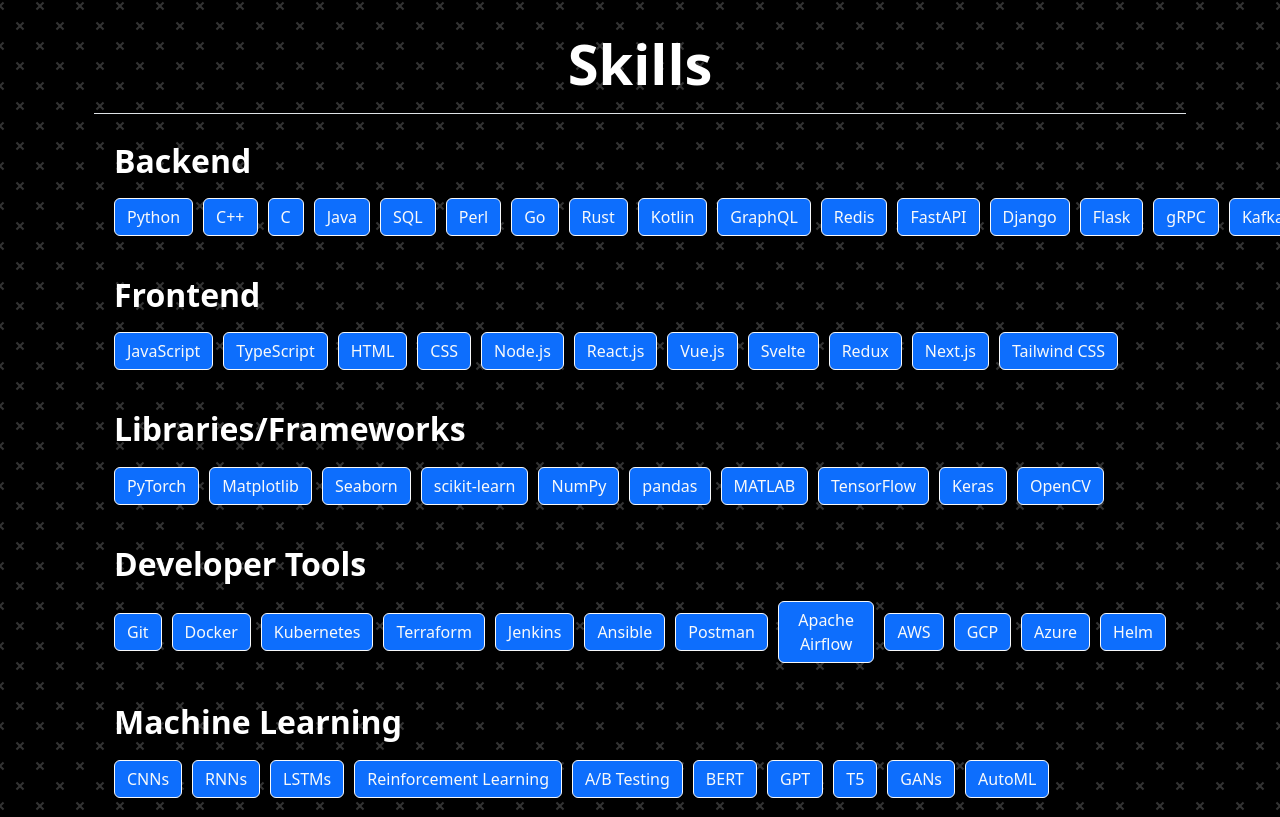
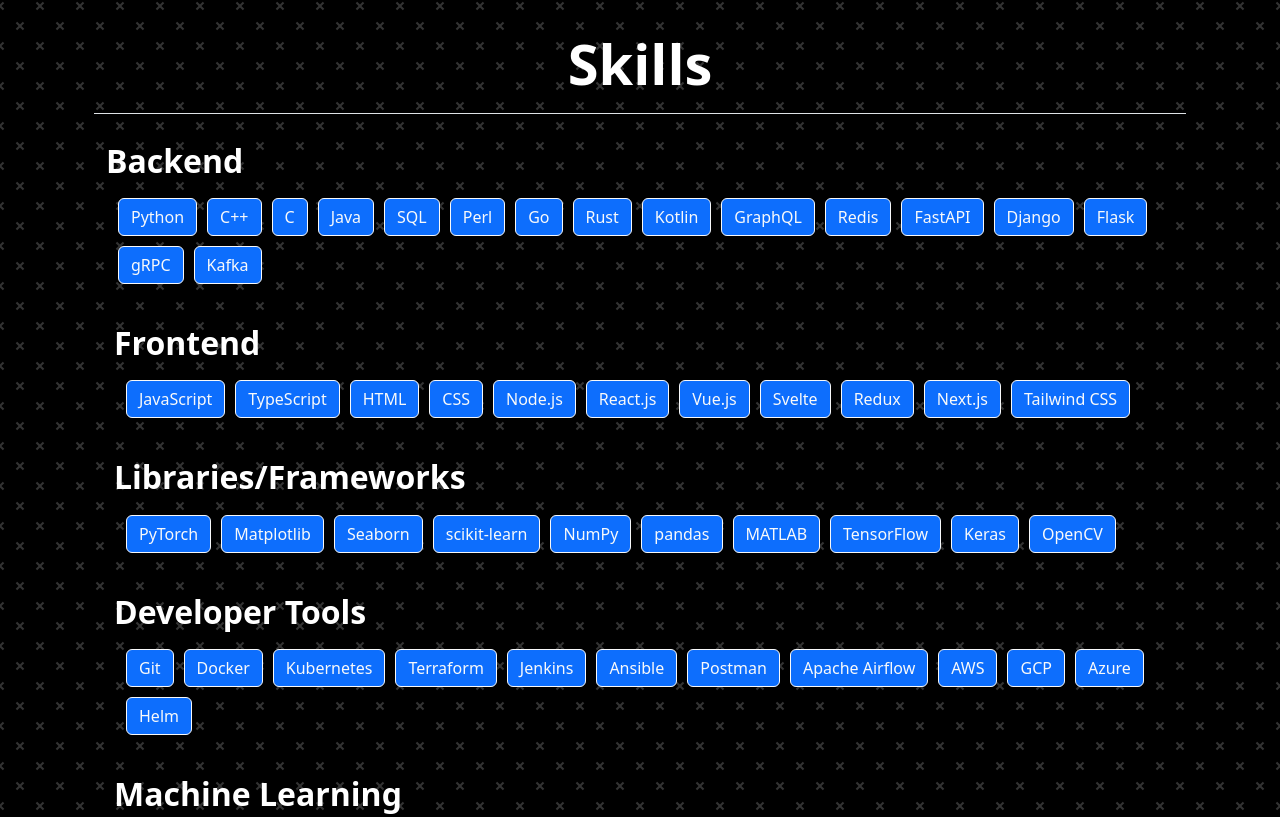
Before and after one commit to MathewMouchamel/portfolio-website, a plain HTML site: page index.html in a window 1280 px wide. Shown: the part 7040-7857 px from the top of the page. Drawn offline with nearby package versions, Linux system fonts and the light colour scheme; a web font is replaced by a local one.

Commit message:
fixed skills wrap issue

```diff
--- a/index.html
+++ b/index.html
@@ -700,9 +700,9 @@
           Skills
         </h1>
         <!-- Backend -->
-        <div class="flex">
+        <div class="container flex">
           <h2 class="display-7 fw-bold text-white text-left">Backend</h2>
-          <div class="flex-skills">
+          <div class="container flex-skills">
             <button type="button" class="btn btn-primary btn-outline-light">
               Python
             </button>
@@ -757,7 +757,7 @@
         <!-- Frontend -->
         <div class="flex">
           <h2 class="display-7 fw-bold text-white text-left">Frontend</h2>
-          <div class="flex-skills">
+          <div class="container flex-skills">
             <button type="button" class="btn btn-primary btn-outline-light">
               JavaScript
             </button>
@@ -799,7 +799,7 @@
           <h2 class="display-7 fw-bold text-white text-left">
             Libraries/Frameworks
           </h2>
-          <div class="flex-skills">
+          <div class="container flex-skills">
             <button type="button" class="btn btn-primary btn-outline-light">
               PyTorch
             </button>
@@ -838,7 +838,7 @@
           <h2 class="display-7 fw-bold text-white text-left">
             Developer Tools
           </h2>
-          <div class="flex-skills">
+          <div class="container flex-skills">
             <button type="button" class="btn btn-primary btn-outline-light">
               Git
             </button>
@@ -883,7 +883,7 @@
           <h2 class="display-7 fw-bold text-white text-left">
             Machine Learning
           </h2>
-          <div class="flex-skills">
+          <div class="container flex-skills">
             <button type="button" class="btn btn-primary btn-outline-light">
               CNNs
             </button>
```
Also changed, not shown: style.css.
